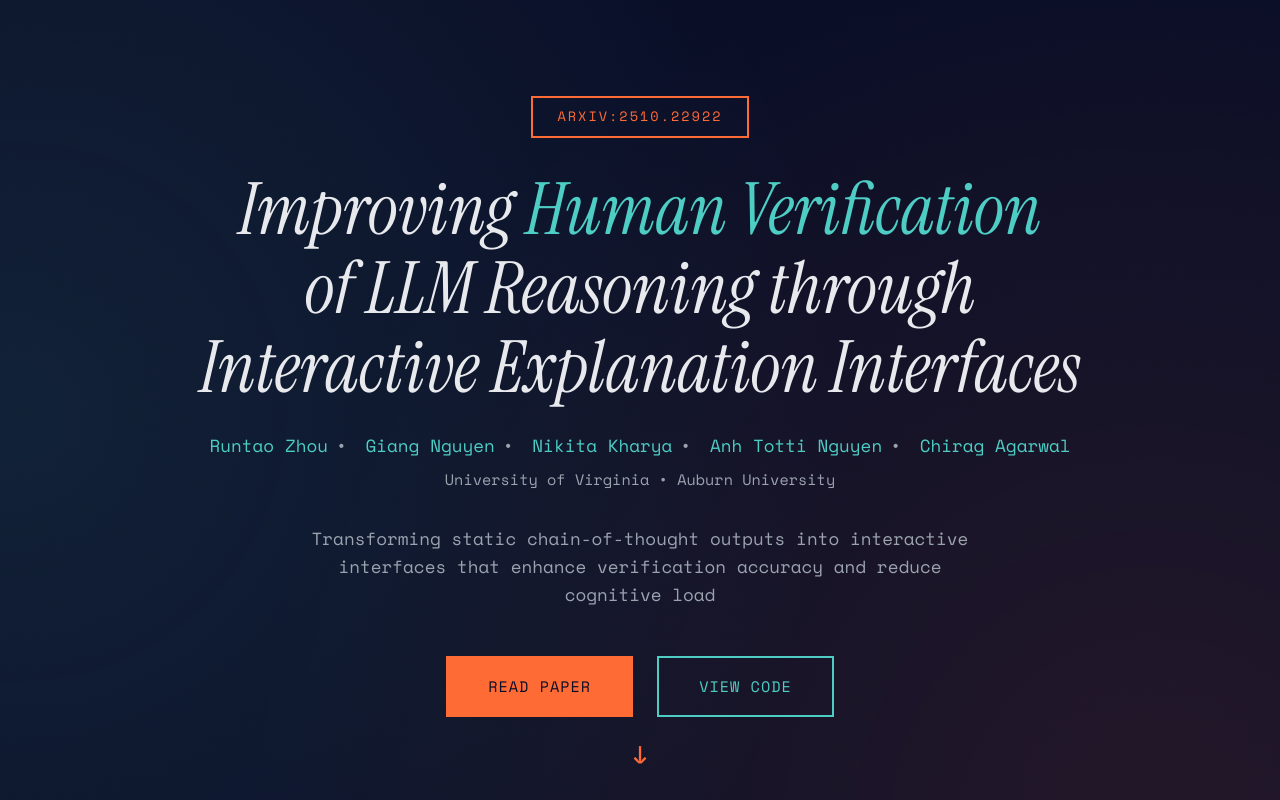
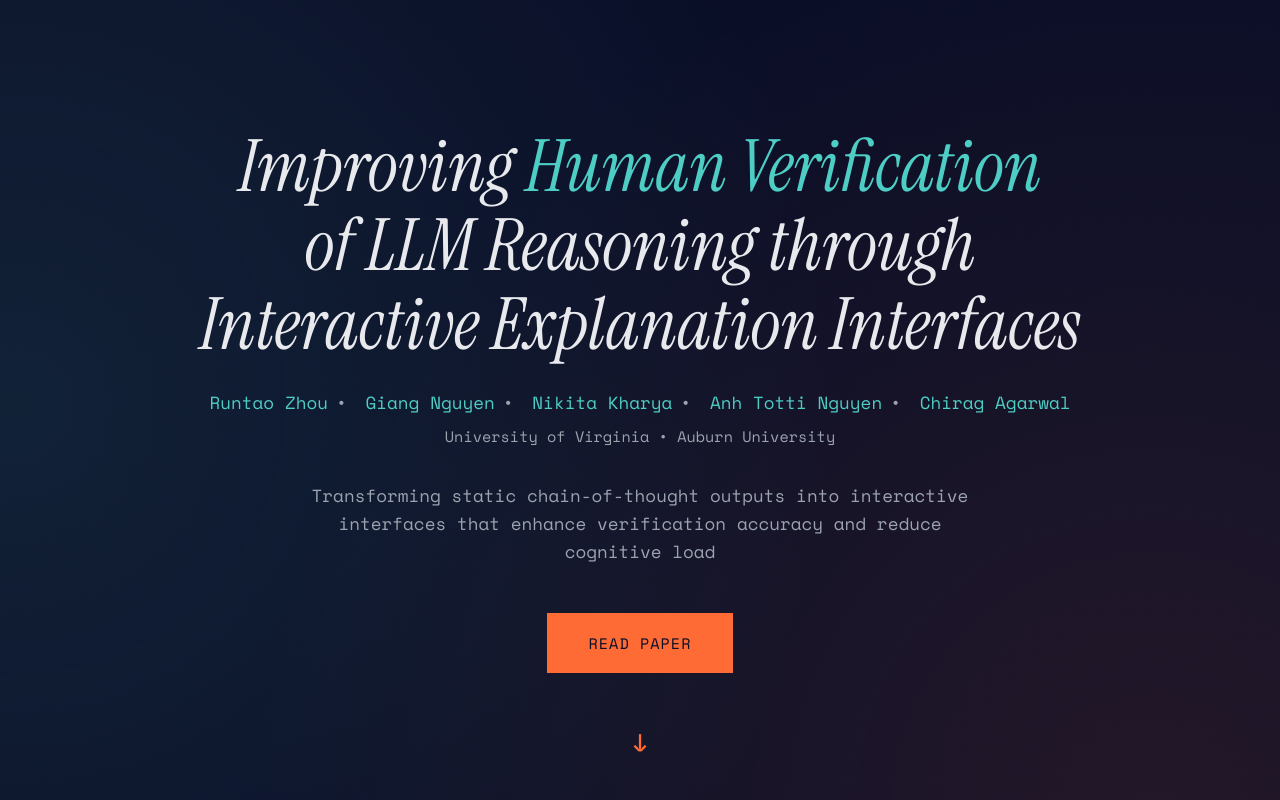
Before and after one commit to NikitaKharya09/improving-human-verification-of-llm-reasoning, a plain HTML site: page index.html in a window 1280 px wide. Shown: the top 800 px of the page. Drawn offline with nearby package versions, Linux system fonts and the light colour scheme.

Commit message:
Update index.html

```diff
--- a/index.html
+++ b/index.html
@@ -570,7 +570,6 @@
     <section class="hero">
         <div class="container">
             <div class="hero-content">
-                <div class="paper-badge">arXiv:2510.22922</div>
                 <h1>
                     Improving <span class="highlight">Human Verification</span><br>
                     of LLM Reasoning through<br>
@@ -589,7 +588,6 @@
                 </p>
                 <div class="cta-buttons">
                     <a href="https://arxiv.org/abs/2510.22922" class="btn btn-primary" target="_blank">Read Paper</a>
-                    <a href="https://github.com/nikitakharya09/improving-human-verification-of-llm-reasoning" class="btn btn-secondary" target="_blank">View Code</a>
                 </div>
             </div>
         </div>
@@ -1049,7 +1047,6 @@
             <div style="margin-top: 0rem;">
                 <div class="cta-buttons">
                     <a href="https://arxiv.org/abs/2510.22922" class="btn btn-primary" target="_blank">arXiv Paper</a>
-                    <a href="https://github.com/nikitakharya09/improving-human-verification-of-llm-reasoning" class="btn btn-secondary" target="_blank">GitHub</a>
                 </div>
             </div>
 
```
